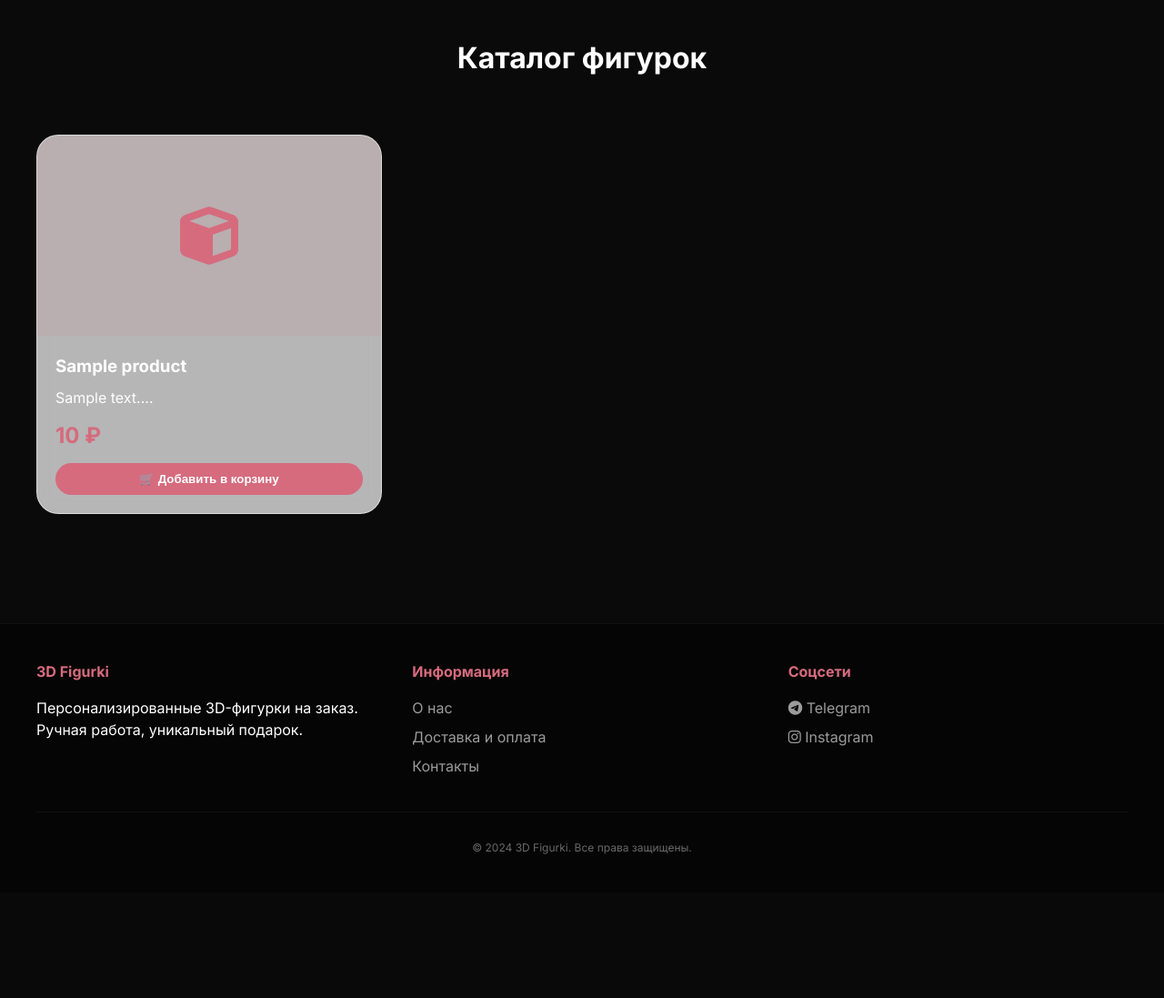
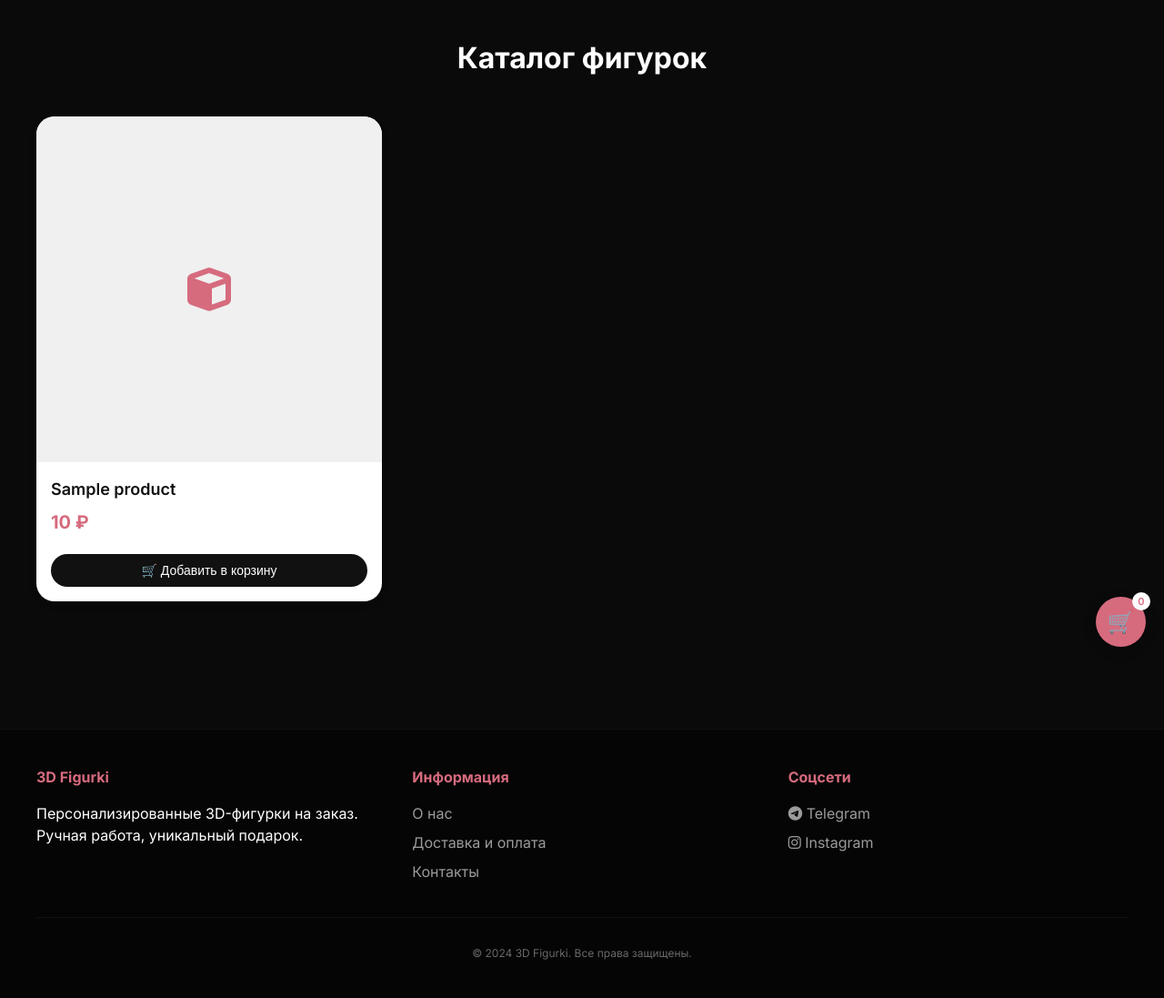
Before and after one commit to firsovak-hash/store, a Flask app: template templates/catalog.html in a window 1280 px wide. Shown: the part 69-1166 px from the top of the page at 91% size. Before the commit the page ends 1008 px from the top, so only its background shows below. Run offline with Flask 3, Linux system fonts and the light colour scheme; the template is opened without the code that fills it: most values are stand-ins (such as "Sample title", 1, 10 or a date in 2020).

Commit message:
Update catalog.html

```diff
--- a/templates/catalog.html
+++ b/templates/catalog.html
@@ -5,19 +5,81 @@
 {% block content %}
 <h1 style="text-align: center; margin-bottom: 40px;">Каталог фигурок</h1>
 
-<div class="catalog-grid">
+<!-- НОВЫЙ КОД С ПЛАВНЫМ ПОЯВЛЕНИЕМ КАРТОЧЕК -->
+<style>
+/* Стили для карточек */
+.catalog-grid {
+    display: grid;
+    grid-template-columns: repeat(auto-fill, minmax(280px, 1fr));
+    gap: 30px;
+    margin: 40px 0;
+}
+.product-card {
+    background: #fff;
+    border-radius: 20px;
+    overflow: hidden;
+    box-shadow: 0 4px 12px rgba(0,0,0,0.05);
+    opacity: 0;
+    transform: translateY(30px);
+    transition: opacity 0.6s ease, transform 0.6s ease;
+    cursor: pointer;
+}
+.product-card.visible {
+    opacity: 1;
+    transform: translateY(0);
+}
+.card-img {
+    width: 100%;
+    aspect-ratio: 1 / 1;
+    background: #f0f0f0;
+    display: flex;
+    align-items: center;
+    justify-content: center;
+    font-size: 48px;
+    color: #d66b7e;
+}
+.card-info {
+    padding: 16px;
+}
+.card-title {
+    font-size: 18px;
+    font-weight: 600;
+    margin-bottom: 8px;
+    color: #111;
+}
+.card-price {
+    font-size: 20px;
+    font-weight: 700;
+    color: #d66b7e;
+    margin-bottom: 12px;
+}
+.add-to-cart-btn {
+    margin-top: 8px;
+    background: #111;
+    color: white;
+    border: none;
+    padding: 10px;
+    width: 100%;
+    border-radius: 30px;
+    font-size: 14px;
+    cursor: pointer;
+    transition: 0.2s;
+}
+.add-to-cart-btn:hover {
+    background: #d66b7e;
+}
+</style>
+
+<div class="catalog-grid" id="catalogGrid">
     {% for product in products %}
-    <div class="catalog-card">
-        <div class="card-image" onclick="window.location.href='/product/{{ product.id }}'">
+    <div class="product-card" data-id="{{ product.id }}">
+        <div class="card-img">
             <i class="fas fa-cube"></i>
         </div>
         <div class="card-info">
-            <h3>{{ product.name }}</h3>
-            <p>{{ product.description[:80] }}...</p>
-            <div class="price">{{ product.price }} ₽</div>
-
-            <!-- КНОПКА ДОБАВЛЕНИЯ В КОРЗИНУ -->
-            <button class="card-btn add-to-cart"
+            <div class="card-title">{{ product.name }}</div>
+            <div class="card-price">{{ product.price }} ₽</div>
+            <button class="add-to-cart-btn"
                     data-id="{{ product.id }}"
                     data-name="{{ product.name }}"
                     data-price="{{ product.price }}">
@@ -28,134 +90,137 @@
     {% endfor %}
 </div>
 
-<style>
-    .catalog-grid {
-        display: grid;
-        grid-template-columns: repeat(auto-fill, minmax(320px, 1fr));
-        gap: 30px;
-        padding: 20px 0;
+<script>
+// Плавное появление карточек при скролле
+const cards = document.querySelectorAll('.product-card');
+
+function checkVisibility() {
+    cards.forEach(card => {
+        const rect = card.getBoundingClientRect();
+        const isVisible = rect.top < window.innerHeight - 100;
+        if (isVisible) {
+            card.classList.add('visible');
+        }
+    });
+}
+
+// Функция добавления в корзину
+async function addToCart(productId, productName, productPrice) {
+    try {
+        const response = await fetch('/api/cart/add', {
+            method: 'POST',
+            headers: { 'Content-Type': 'application/json' },
+            body: JSON.stringify({
+                product_id: productId,
+                name: productName,
+                price: productPrice
+            })
+        });
+
+        const data = await response.json();
+
+        if (data.success) {
+            showToast('✅ ' + productName + ' добавлен в корзину');
+            updateCartCount();
+        }
+    } catch (err) {
+        showToast('❌ Ошибка', true);
     }
-    .catalog-card {
-        background: rgba(255, 255, 255, 0.7);
-        backdrop-filter: blur(10px);
-        border-radius: 24px;
-        overflow: hidden;
-        transition: 0.3s;
-        border: 1px solid rgba(255, 255, 255, 0.5);
-    }
-    .catalog-card:hover {
-        transform: translateY(-5px);
-        background: white;
-    }
-    .card-image {
-        height: 220px;
-        background: rgba(216, 107, 126, 0.1);
-        display: flex;
-        align-items: center;
-        justify-content: center;
-        cursor: pointer;
-    }
-    .card-image i {
-        font-size: 64px;
-        color: #d66b7e;
-    }
-    .card-info {
-        padding: 20px;
-    }
-    .card-info h3 {
-        margin-bottom: 8px;
-    }
-    .price {
-        font-size: 24px;
-        font-weight: 700;
-        color: #d66b7e;
-        margin: 12px 0;
-    }
-    .card-btn {
-        background: #d66b7e;
-        color: white;
-        border: none;
-        padding: 10px 20px;
-        border-radius: 30px;
-        cursor: pointer;
-        font-weight: 600;
-        transition: 0.2s;
-        width: 100%;
-    }
-    .card-btn:hover {
-        background: #c05a6d;
-        transform: scale(1.02);
-    }
-    .added-toast {
+}
+
+// Уведомление
+function showToast(message, isError = false) {
+    const toast = document.createElement('div');
+    toast.textContent = message;
+    toast.style.cssText = `
         position: fixed;
         bottom: 30px;
         left: 50%;
         transform: translateX(-50%);
-        background: #4caf50;
+        background: ${isError ? '#e74c3c' : '#2ecc71'};
         color: white;
         padding: 12px 24px;
         border-radius: 40px;
         z-index: 1000;
         font-weight: 500;
-        animation: fadeOut 2s ease forwards;
-    }
+        animation: fadeOut 2s forwards;
+    `;
+    document.body.appendChild(toast);
+    setTimeout(() => toast.remove(), 2000);
+}
+
+// Обновление счетчика корзины
+async function updateCartCount() {
+    try {
+        const response = await fetch('/api/cart/count');
+        const data = await response.json();
+        const countElements = document.querySelectorAll('#cart-count-nav, .cart-count');
+        countElements.forEach(el => {
+            if (el) el.textContent = data.count || 0;
+        });
+    } catch (err) {}
+}
+
+// Навешиваем обработчики на кнопки
+document.querySelectorAll('.add-to-cart-btn').forEach(btn => {
+    btn.addEventListener('click', (e) => {
+        e.stopPropagation();
+        addToCart(btn.dataset.id, btn.dataset.name, parseInt(btn.dataset.price));
+    });
+});
+
+// Запускаем при загрузке
+window.addEventListener('load', checkVisibility);
+window.addEventListener('scroll', checkVisibility);
+checkVisibility();
+updateCartCount();
+setInterval(updateCartCount, 5000);
+
+// Добавляем CSS для анимации уведомления
+const style = document.createElement('style');
+style.textContent = `
     @keyframes fadeOut {
         0% { opacity: 1; transform: translateX(-50%) translateY(0); }
         70% { opacity: 1; }
         100% { opacity: 0; transform: translateX(-50%) translateY(-20px); visibility: hidden; }
     }
-</style>
+`;
+document.head.appendChild(style);
+</script>
 
-<script>
-// Функция показа уведомления
-function showToast(message) {
-    const toast = document.createElement('div');
-    toast.className = 'added-toast';
-    toast.textContent = message;
-    document.body.appendChild(toast);
-    setTimeout(() => toast.remove(), 2000);
-}
+<!-- КНОПКА КОРЗИНЫ (если её нет в base.html) -->
+<a href="/cart" class="cart-fab" style="
+    position: fixed;
+    bottom: 20px;
+    right: 20px;
+    background: #d66b7e;
+    width: 55px;
+    height: 55px;
+    border-radius: 50%;
+    display: flex;
+    align-items: center;
+    justify-content: center;
+    color: white;
+    text-decoration: none;
+    font-size: 24px;
+    box-shadow: 0 4px 15px rgba(0,0,0,0.2);
+    z-index: 999;
+">
+    🛒
+    <span class="cart-count" style="
+        position: absolute;
+        top: -5px;
+        right: -5px;
+        background: white;
+        color: #d66b7e;
+        border-radius: 50%;
+        width: 20px;
+        height: 20px;
+        font-size: 11px;
+        display: flex;
+        align-items: center;
+        justify-content: center;
+    ">0</span>
+</a>
 
-// Обработчики кнопок "Добавить в корзину"
-document.querySelectorAll('.add-to-cart').forEach(btn => {
-    btn.addEventListener('click', async function(e) {
-        e.stopPropagation(); // Чтобы не сработал переход на страницу товара
-
-        const product = {
-            product_id: this.dataset.id,
-            name: this.dataset.name,
-            price: parseInt(this.dataset.price)
-        };
-
-        try {
-            const response = await fetch('/api/cart/add', {
-                method: 'POST',
-                headers: {'Content-Type': 'application/json'},
-                body: JSON.stringify(product)
-            });
-
-            const data = await response.json();
-
-            if (data.success) {
-                // Меняем текст кнопки временно
-                const originalText = this.innerHTML;
-                this.innerHTML = '✓ Добавлено!';
-                setTimeout(() => {
-                    this.innerHTML = originalText;
-                }, 1500);
-
-                showToast('✅ Товар добавлен в корзину');
-
-                // Обновляем виджет на Тильде (если открыт в iframe)
-                if (window.parent && window.parent.updateCartWidget) {
-                    window.parent.updateCartWidget();
-                }
-            }
-        } catch (err) {
-            console.error('Ошибка:', err);
-            showToast('❌ Ошибка, попробуйте позже');
-        }
-    });
-});
-</script>
 {% endblock %}
```
